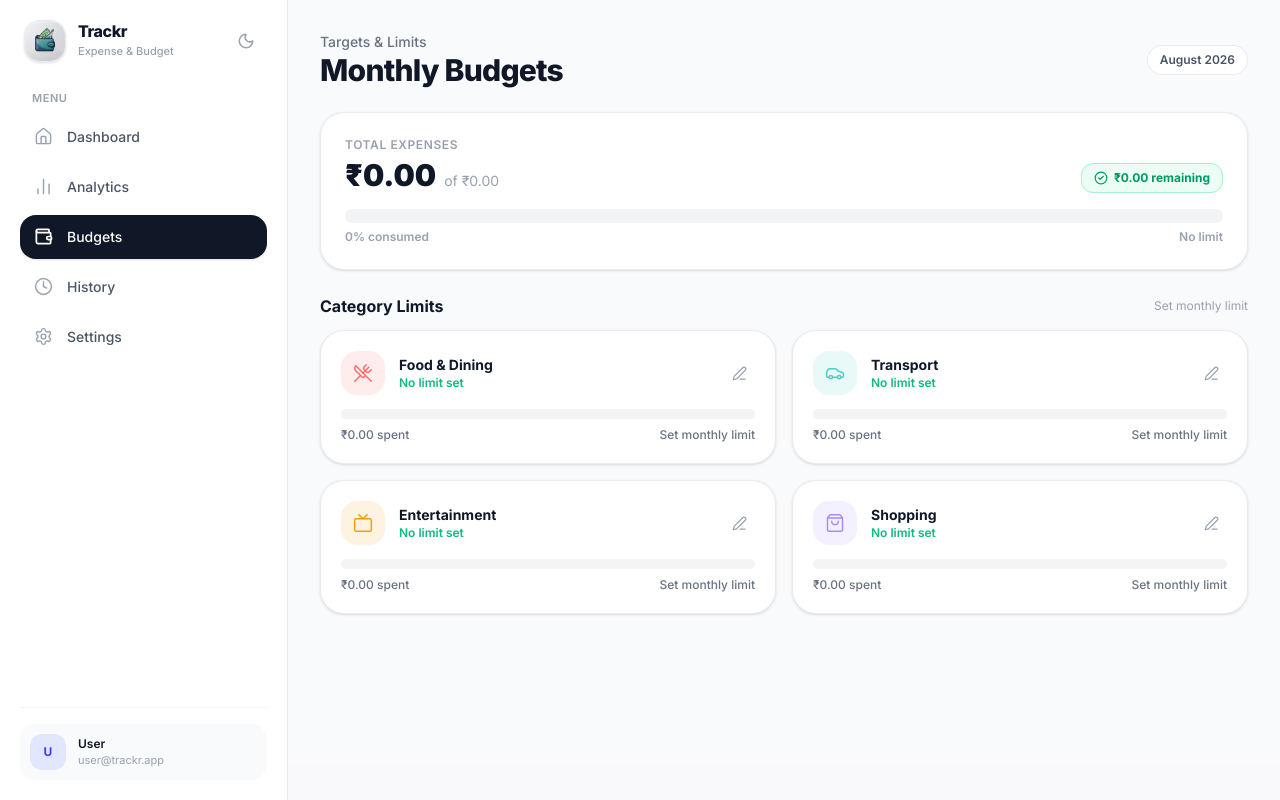
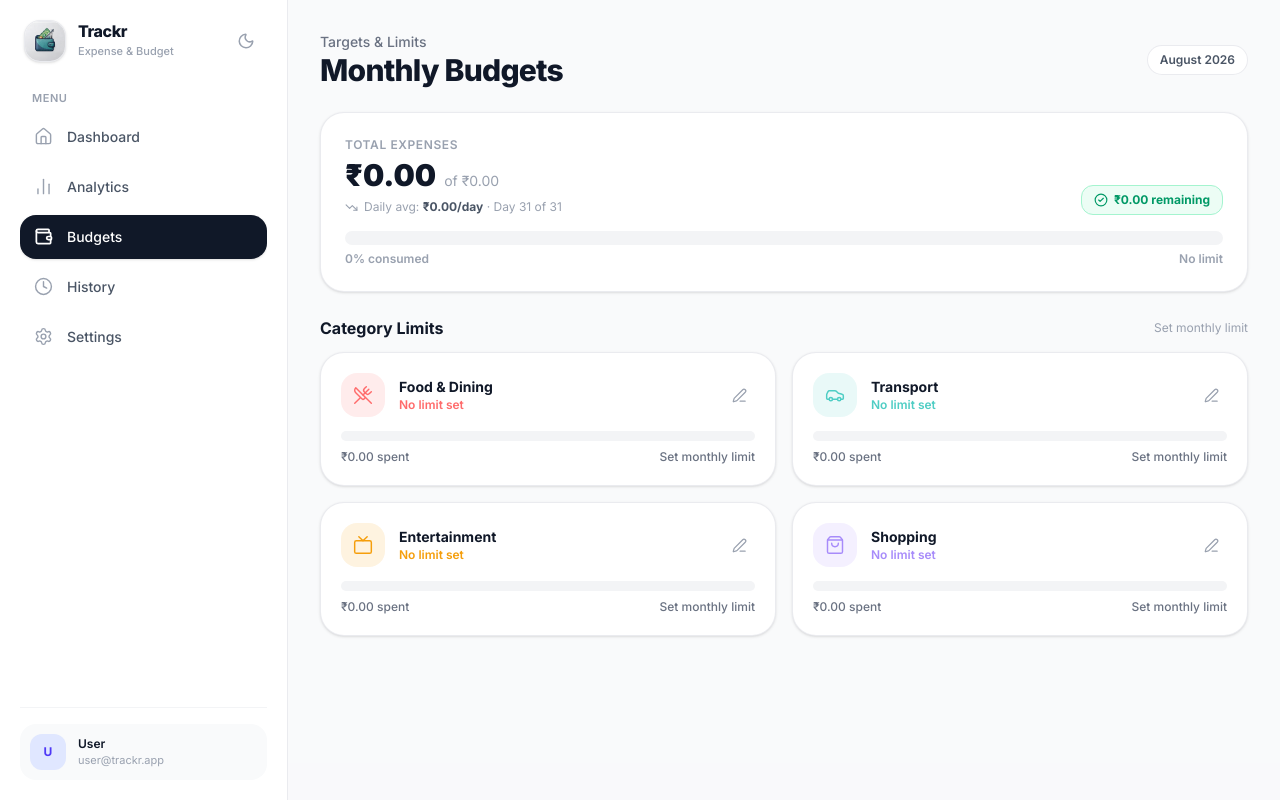
Before and after one commit to prashantxbuilds/Trackr, a React (Vite) app: page /budget in a window 1280 px wide. Both pictures are taken after a click on the button "Open App". Built offline with nearby package versions, Linux system fonts and the light colour scheme; the HTML template or start-up script is replaced by a standard one.

Commit message:
feat: budget bars use category colors, proper daily avg spend calculation

```diff
--- a/src/pages/Budget.tsx
+++ b/src/pages/Budget.tsx
@@ -1,8 +1,8 @@
 import { useMemo, useState } from "react";
-import { Edit3, Check, X, AlertTriangle, CheckCircle2 } from "lucide-react";
+import { Edit3, Check, X, AlertTriangle, CheckCircle2, TrendingDown } from "lucide-react";
 import { useApp } from "../context/AppContext";
 import { CategoryIcon } from "../components/IconMap";
-import { formatCurrency, getCurrencySymbol, getBarColor, currentMonth, getCurrentMonthName } from "../utils";
+import { formatCurrency, getCurrencySymbol, currentMonth, getCurrentMonthName } from "../utils";
 
 export default function Budget() {
   const { transactions, expenseCategories, updateCategoryBudget, currency } = useApp();
@@ -11,6 +11,16 @@ export default function Budget() {
   const [editValue, setEditValue] = useState("");
   const month = currentMonth();
   const monthName = getCurrentMonthName();
+
+  // Calculate days elapsed and days in month for avg spend
+  const { daysElapsed, daysInMonth } = useMemo(() => {
+    const now = new Date();
+    const year = now.getFullYear();
+    const mon = now.getMonth();
+    const days = new Date(year, mon + 1, 0).getDate(); // total days in month
+    const elapsed = now.getDate(); // days elapsed so far (including today)
+    return { daysElapsed: elapsed, daysInMonth: days };
+  }, []);
 
   const catData = useMemo(() => {
     const map: Record<string, number> = {};
@@ -25,9 +35,13 @@ export default function Budget() {
       const pct = cat.budget > 0 ? (spent / cat.budget) * 100 : 0;
       const isOver = cat.budget > 0 && spent > cat.budget;
       const remaining = cat.budget - spent;
-      return { ...cat, spent, pct, isOver, remaining };
+      // Daily avg: total spent this month / days elapsed so far
+      const dailyAvg = daysElapsed > 0 ? spent / daysElapsed : 0;
+      // Projected spend: dailyAvg * total days in month
+      const projected = dailyAvg * daysInMonth;
+      return { ...cat, spent, pct, isOver, remaining, dailyAvg, projected };
     });
-  }, [transactions, expenseCategories, month]);
+  }, [transactions, expenseCategories, month, daysElapsed, daysInMonth]);
 
   const totalBudget = useMemo(
     () => expenseCategories.reduce((s, c) => s + c.budget, 0),
@@ -37,6 +51,8 @@ export default function Budget() {
     () => catData.reduce((s, c) => s + c.spent, 0),
     [catData]
   );
+  const totalDailyAvg = daysElapsed > 0 ? totalSpent / daysElapsed : 0;
+
   const overallPct = totalBudget > 0 ? (totalSpent / totalBudget) * 100 : 0;
   const isOverallOver = totalBudget > 0 && totalSpent > totalBudget;
   const overBudgetCategories = catData.filter((c) => c.isOver);
@@ -55,6 +71,9 @@ export default function Budget() {
   };
 
   const cancelEdit = () => setEditingId(null);
+
+  // Overall bar: segmented by category color
+  const categoriesWithBudget = catData.filter((c) => c.budget > 0 && c.spent > 0);
 
   return (
     <div className="flex-1 overflow-y-auto bg-gray-50/50 dark:bg-gray-950 p-4 sm:p-6 lg:p-8 transition-colors">
@@ -89,6 +108,17 @@ export default function Budget() {
                   of {formatCurrency(totalBudget, currency)}
                 </span>
               </div>
+              {/* Daily avg for total */}
+              <div className="flex items-center gap-1.5 mt-1.5">
+                <TrendingDown size={13} className="text-gray-400" />
+                <span className="text-xs text-gray-400">
+                  Daily avg:{" "}
+                  <span className="font-bold text-gray-600 dark:text-gray-300">
+                    {formatCurrency(totalDailyAvg, currency)}/day
+                  </span>
+                  <span className="text-gray-400"> · Day {daysElapsed} of {daysInMonth}</span>
+                </span>
+              </div>
             </div>
 
             <div className="flex items-center gap-2">
@@ -106,22 +136,55 @@ export default function Budget() {
             </div>
           </div>
 
-          {/* Progress Bar */}
+          {/* Overall progress bar: segmented by category color */}
           <div className="space-y-1.5">
-            <div className="h-3.5 bg-gray-100 dark:bg-gray-800 rounded-full overflow-hidden p-0.5">
-              <div
-                className="h-full rounded-full transition-all duration-500"
-                style={{
-                  width: `${Math.min(overallPct, 100)}%`,
-                  backgroundColor: getBarColor(overallPct),
-                }}
-              />
-            </div>
+            {categoriesWithBudget.length > 0 ? (
+              <div className="h-3.5 bg-gray-100 dark:bg-gray-800 rounded-full overflow-hidden p-0.5 flex">
+                {categoriesWithBudget.map((cat, i) => {
+                  const segPct = totalBudget > 0 ? Math.min((cat.spent / totalBudget) * 100, 100) : 0;
+                  return (
+                    <div
+                      key={cat.id}
+                      className="h-full transition-all duration-500"
+                      style={{
+                        width: `${segPct}%`,
+                        backgroundColor: cat.color,
+                        borderRadius: i === 0 ? "9999px 0 0 9999px" : i === categoriesWithBudget.length - 1 ? "0 9999px 9999px 0" : "0",
+                        marginLeft: i === 0 ? 0 : "1px",
+                      }}
+                      title={`${cat.name}: ${formatCurrency(cat.spent, currency)}`}
+                    />
+                  );
+                })}
+              </div>
+            ) : (
+              <div className="h-3.5 bg-gray-100 dark:bg-gray-800 rounded-full overflow-hidden p-0.5">
+                <div
+                  className="h-full rounded-full transition-all duration-500 bg-indigo-500"
+                  style={{ width: `${Math.min(overallPct, 100)}%` }}
+                />
+              </div>
+            )}
             <div className="flex justify-between text-xs font-semibold text-gray-400">
               <span>{Math.round(overallPct)}% consumed</span>
               <span>{totalBudget > 0 ? `${Math.max(0, Math.round(100 - overallPct))}% left` : "No limit"}</span>
             </div>
           </div>
+
+          {/* Category color legend for overall bar */}
+          {categoriesWithBudget.length > 0 && (
+            <div className="flex flex-wrap gap-3">
+              {categoriesWithBudget.map((cat) => (
+                <div key={cat.id} className="flex items-center gap-1.5">
+                  <span
+                    className="w-2.5 h-2.5 rounded-sm flex-shrink-0"
+                    style={{ backgroundColor: cat.color }}
+                  />
+                  <span className="text-[11px] text-gray-500 dark:text-gray-400">{cat.name}</span>
+                </div>
+              ))}
+            </div>
+          )}
         </div>
 
         {/* Warning Alert if any category is over budget */}
@@ -146,8 +209,9 @@ export default function Budget() {
 
           <div className="grid grid-cols-1 md:grid-cols-2 gap-4">
             {catData.map((cat) => {
-              const barColor = getBarColor(cat.pct);
               const isEditing = editingId === cat.id;
+              // Bar color = category's own color, fades to rose if over budget
+              const barColor = cat.isOver ? "#F43F5E" : cat.color;
               return (
                 <div
                   key={cat.id}
@@ -217,7 +281,7 @@ export default function Budget() {
                     )}
                   </div>
 
-                  {/* Progress Bar */}
+                  {/* Progress Bar — category's own color */}
                   <div className="h-2.5 bg-gray-100 dark:bg-gray-800 rounded-full overflow-hidden mb-2">
                     <div
                       className="h-full rounded-full transition-all duration-500"
@@ -239,6 +303,24 @@ export default function Budget() {
                         : "Set monthly limit"}
                     </button>
                   </div>
+
+                  {/* Daily avg spend for this category */}
+                  {cat.spent > 0 && (
+                    <div className="flex items-center gap-1 mt-2 pt-2 border-t border-gray-100 dark:border-gray-800">
+                      <TrendingDown size={11} className="text-gray-400 flex-shrink-0" />
+                      <span className="text-[11px] text-gray-400">
+                        Daily avg:{" "}
+                        <span className="font-semibold text-gray-600 dark:text-gray-300">
+                          {formatCurrency(cat.dailyAvg, currency)}/day
+                        </span>
+                        {cat.budget > 0 && (
+                          <span className="text-gray-400">
+                            {" "}· Projected: {formatCurrency(cat.projected, currency)}
+                          </span>
+                        )}
+                      </span>
+                    </div>
+                  )}
                 </div>
               );
             })}
```
